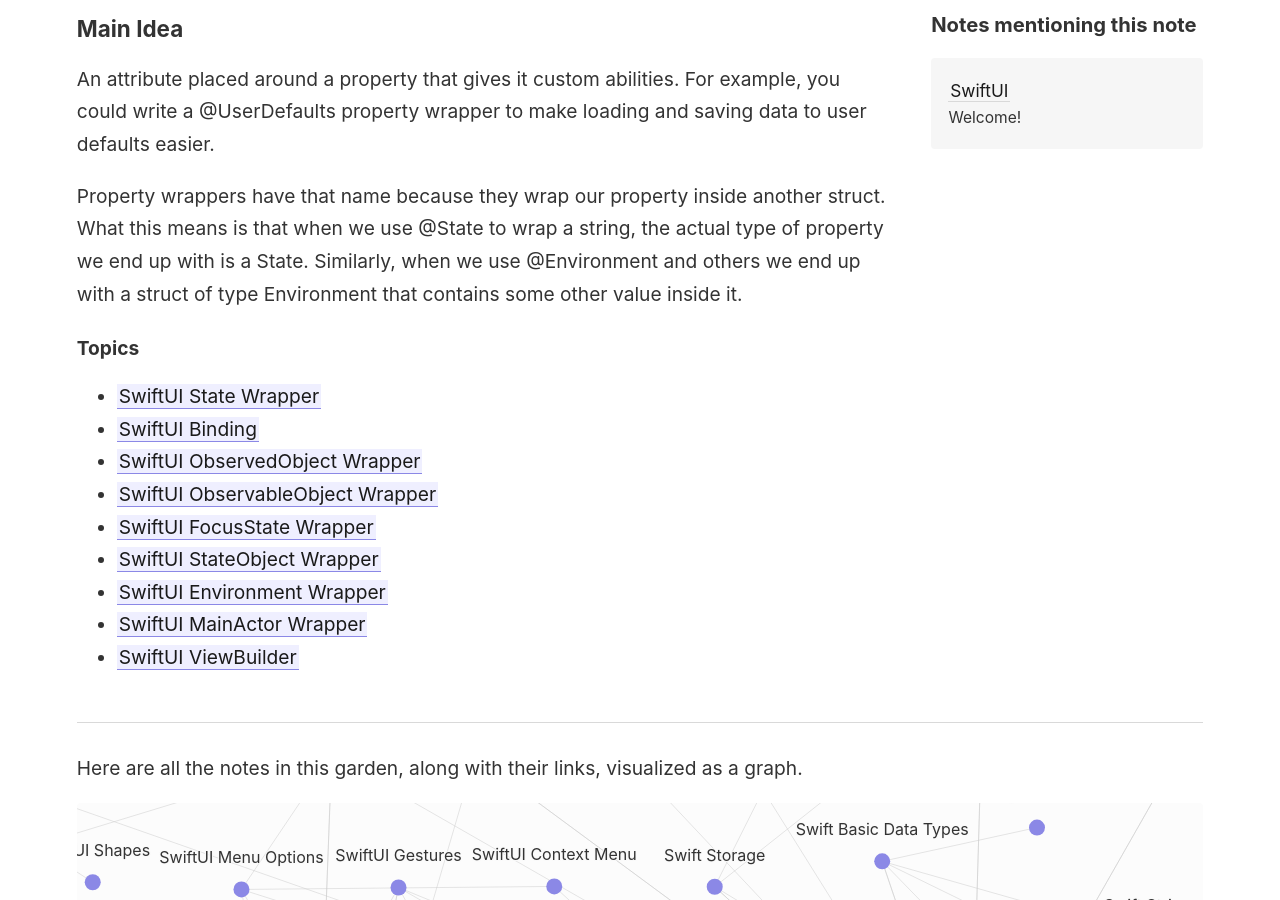
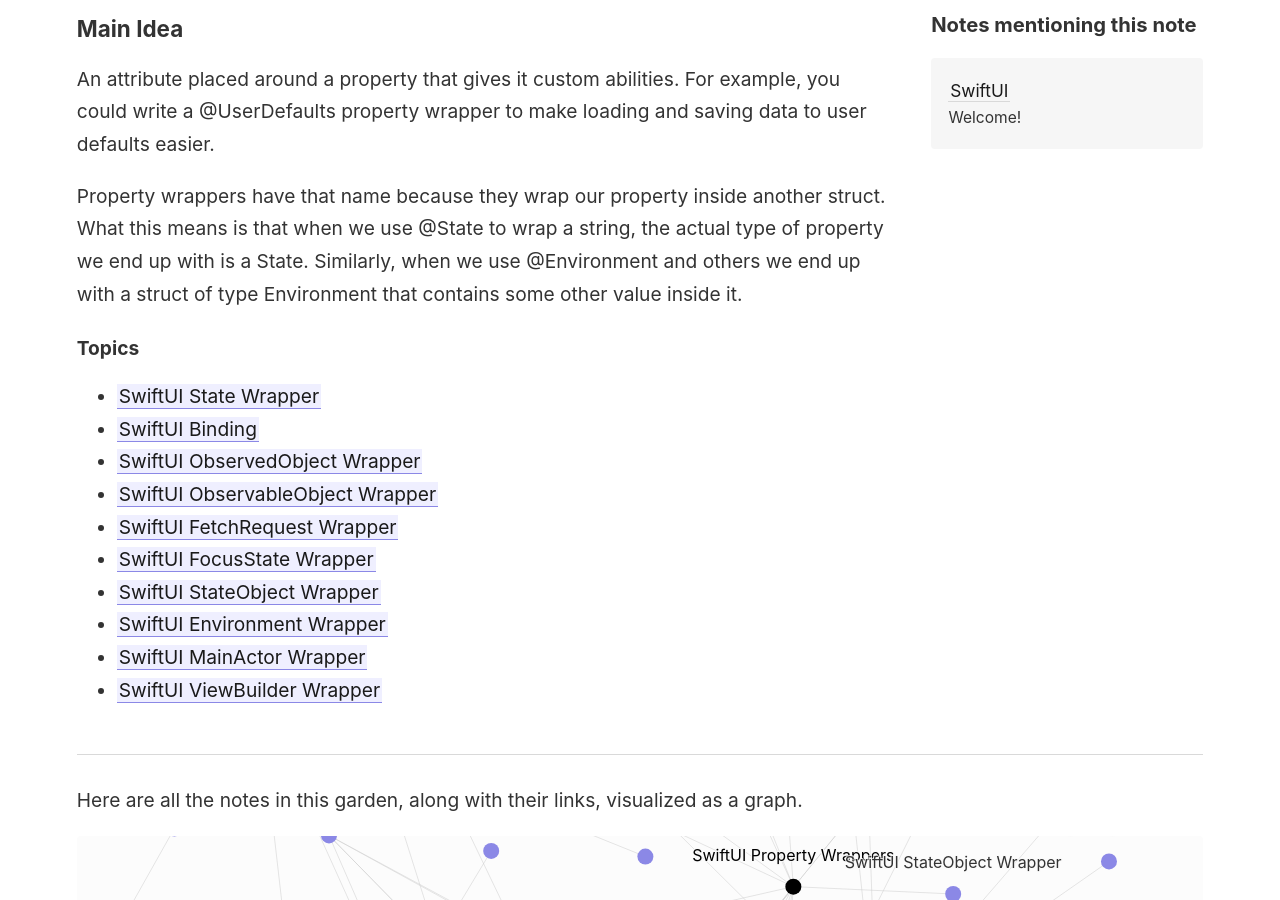
Before and after one commit to ahrchen/digital-garden-knowselfdaily, a Jekyll site: the page built from _notes/SwiftUI/SwiftUI Property Wrappers/SwiftUI Property Wrappers.md, in a window 1280 px wide and 900 px high, scrolled down 265 px. Built offline with Jekyll 4.4.1, drawn with Linux system fonts in a browser that asks for light colours; some of the changed text lies outside the part shown.

Commit message:
SwiftUI Add FetchRequest Wrapper

````diff
--- a/_notes/SwiftUI/SwiftUI Advanced Views/SwiftUI Drawing/SwiftUI Drawing Animated.md
+++ b/_notes/SwiftUI/SwiftUI Advanced Views/SwiftUI Drawing/SwiftUI Drawing Animated.md
@@ -1,5 +1,5 @@
 ---
-title: SwiftUI Drawing Animated
+title: SwiftUI Drawing animatableData
 ---
 
 ### Main Idea
--- a/_notes/SwiftUI/SwiftUI Advanced Views/SwiftUI Drawing/SwiftUI Drawing.md
+++ b/_notes/SwiftUI/SwiftUI Advanced Views/SwiftUI Drawing/SwiftUI Drawing.md
@@ -12,4 +12,4 @@ title: SwiftUI Drawing
 - [[SwiftUI CGAffineTransform]]
 - [[SwiftUI Metal]]
 - [[SwiftUI Drawing Special Effect]]
-- [[SwiftUI Drawing Animated]]
+- [[SwiftUI Drawing animatableData]]
--- /dev/null
+++ b/_notes/SwiftUI/SwiftUI Property Wrappers/SwiftUI FetchRequest.md
@@ -0,0 +1,23 @@
+---
+title: SwiftUI FetchRequest Wrapper
+---
+
+### Main Idea
+
+SwiftUI gives us a dedicated property wrapper for working with Core Data fetch requests, and it allows us to embed data directly into SwiftUI views without having to write extra logic.
+
+You must provide @FetchRequest with at least two values: the entity you want to read, and any sort descriptors to arrange the data. You can optionally also provide a predicate to filter the data as needed.
+
+Important: Before using @FetchRequest you must first have injected a Core Data managed object context into the environment – see how to access a Core Data managed object context from a SwiftUI view for instructions on how to do that.
+
+
+### Usage
+```swift
+@FetchRequest(
+    entity: User.entity(),
+    sortDescriptors: [
+        NSSortDescriptor(keyPath: \User.name, ascending: false),
+    ],
+    predicate: NSPredicate(format: "surname == %@", "Hudson")
+) var users: FetchedResults<User>
+```
--- a/_notes/SwiftUI/SwiftUI Property Wrappers/SwiftUI Property Wrappers.md
+++ b/_notes/SwiftUI/SwiftUI Property Wrappers/SwiftUI Property Wrappers.md
@@ -13,8 +13,9 @@ Property wrappers have that name because they wrap our property inside another s
 - [[SwiftUI Binding]]
 - [[SwiftUI ObservedObject Wrapper]]
 - [[SwiftUI ObservableObject Wrapper]]
+- [[SwiftUI FetchRequest Wrapper]]
 - [[SwiftUI FocusState Wrapper]]
 - [[SwiftUI StateObject Wrapper]]
 - [[SwiftUI Environment Wrapper]]
 - [[SwiftUI MainActor Wrapper]]
-- [[SwiftUI ViewBuilder]]
+- [[SwiftUI ViewBuilder Wrapper]]
--- a/_notes/SwiftUI/SwiftUI Property Wrappers/SwiftUI ViewBuilder.md
+++ b/_notes/SwiftUI/SwiftUI Property Wrappers/SwiftUI ViewBuilder.md
@@ -1,5 +1,5 @@
 ---
-title: SwiftUI ViewBuilder
+title: SwiftUI ViewBuilder Wrapper
 ---
 
 ### Main Idea
````
